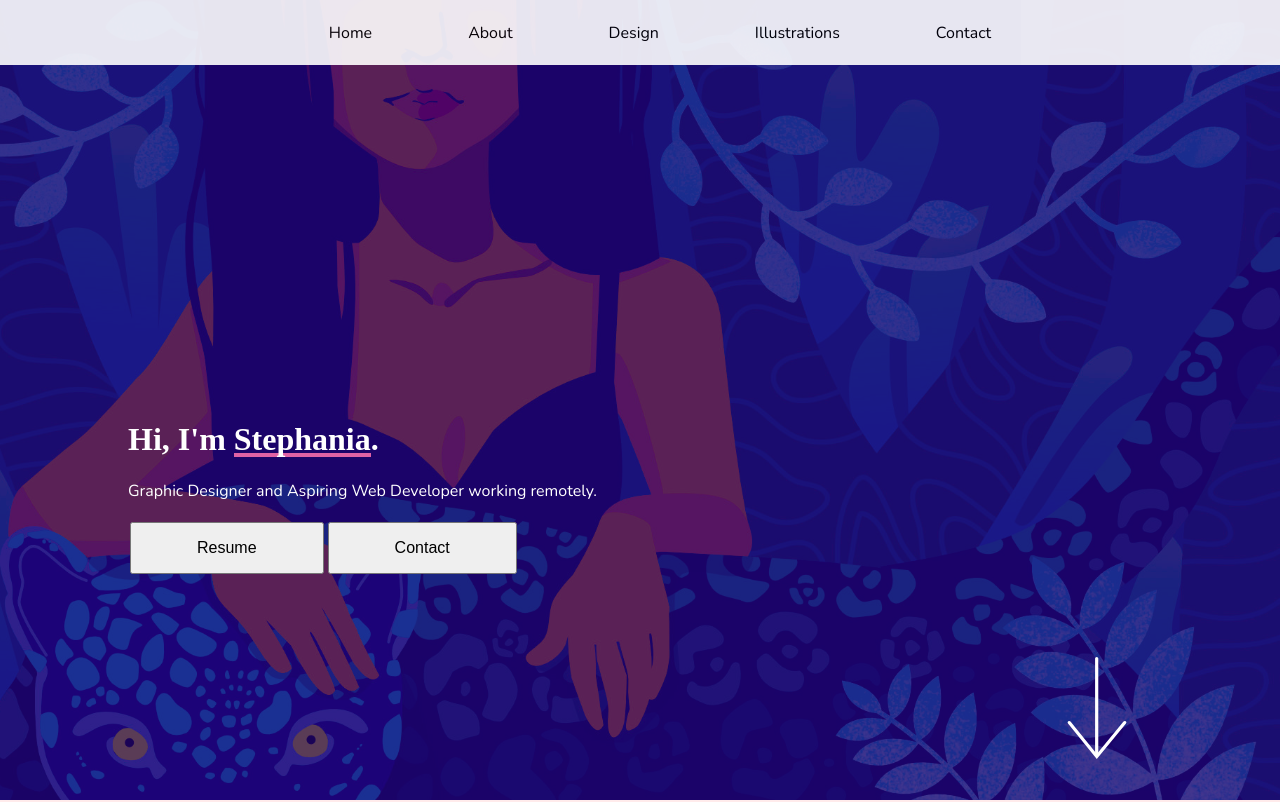
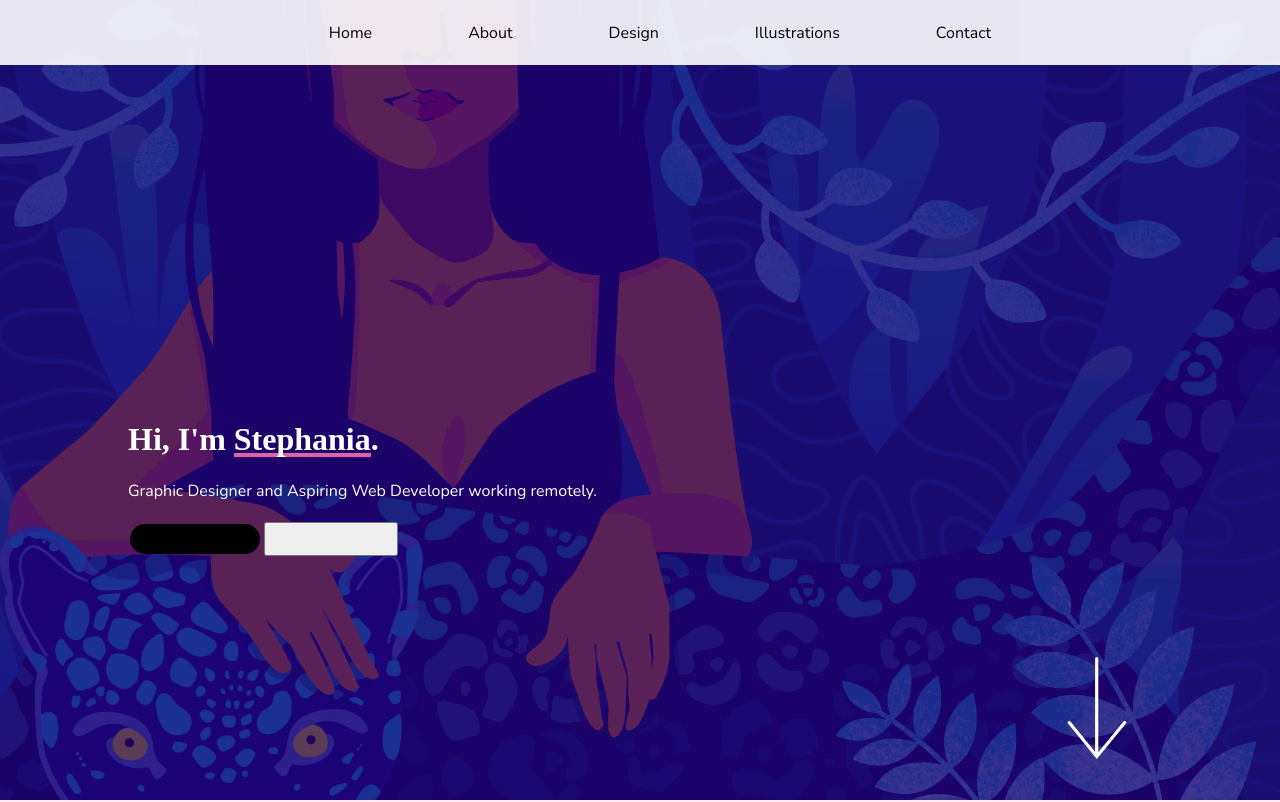
Before and after one commit to stephdolgo/portfolio-site, a Nuxt app: page / in a window 1280 px wide. Shown: the top 802 px of the page. Built offline with nearby package versions, Linux system fonts and the light colour scheme.

Commit message:
changed to use slots for easier use

```diff
--- a/components/Button.vue
+++ b/components/Button.vue
@@ -1,10 +1,17 @@
 <template>
-    <a :href="link">
-        <button type="button" :class="btnStyle">
-            {{name}}
-        </button>
-    </a>
+    <button type="button" :class="btnStyle">
+        <slot />
+    </button>
 </template>
+
+<script>
+    export default {
+        name: 'Button',
+        props: [
+            "btnStyle"
+        ]
+    }
+</script>
 
 <style lang="scss">
     button {
@@ -16,15 +23,36 @@
         margin: 4px 2px;
         cursor: pointer;
     }
+
+    .primary-btn {
+        color: var(--dark);
+        background-color: var(--accent-primary);
+        border: none;
+        border-radius: 15px;
+        transition: 0.5s ease;
+        &:hover,
+        &:focus {
+            box-shadow: inset 15em 0 0 0 var(--accent-secondary);
+        }
+    }
+
+    .dark-btn {
+        color: var(--light);
+        background-color: var(--dark);
+        border: 2px soild var(--light);
+        border-radius: 15px;
+        transition: 0.5s ease;
+        &:hover,
+        &:focus {
+            box-shadow: inset 15em 0 0 0 var(--accent-secondary);
+            color: var(--dark);
+        }
+    }
+
+    .light-btn {
+        color: var(--dark);
+        background-color: var(--light);
+        border: 2px soild var(--dark);
+        border-radius: 15px;
+    }
 </style>
-
-<script>
-    export default {
-        name: 'Button',
-        props: [
-                "name",
-                "link",
-                "btnStyle"
-        ]
-    }
-</script>
```
